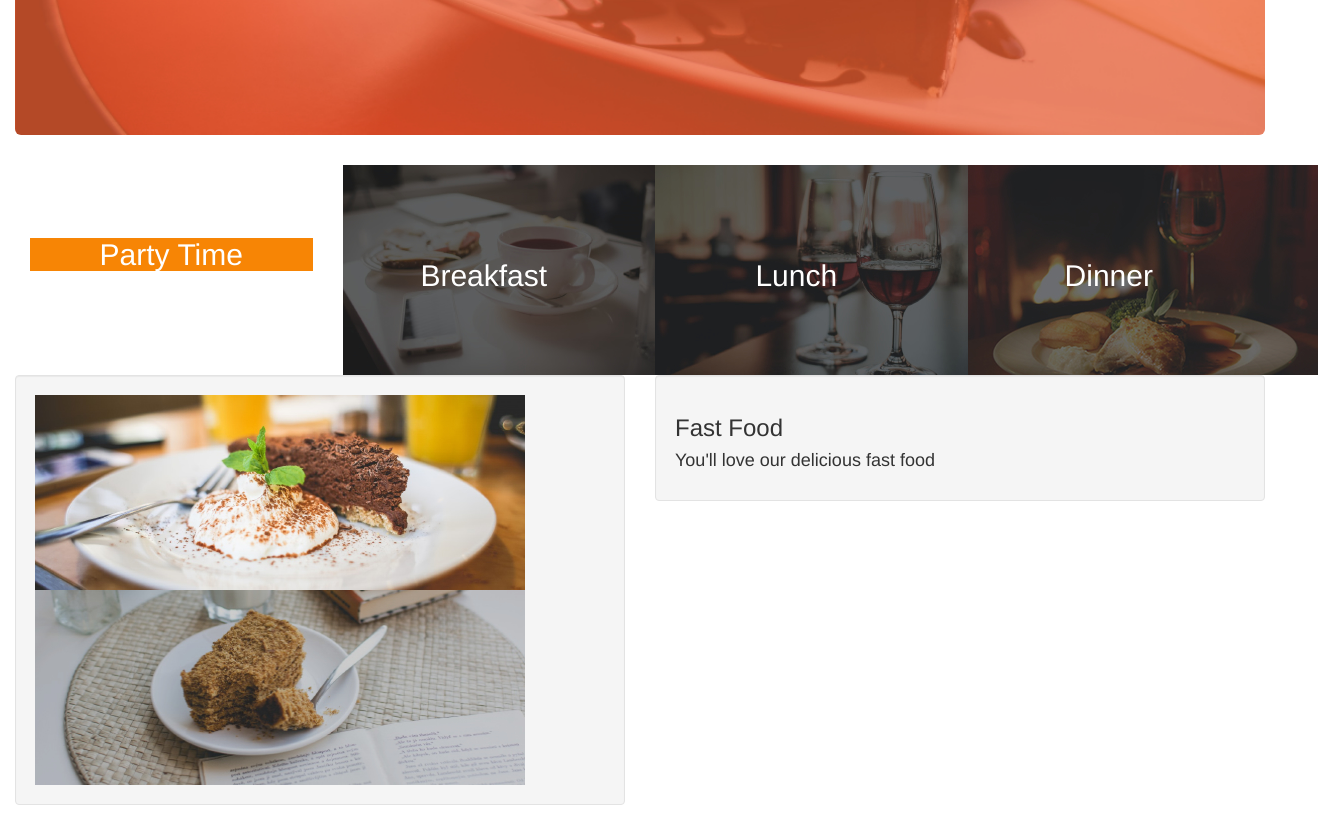
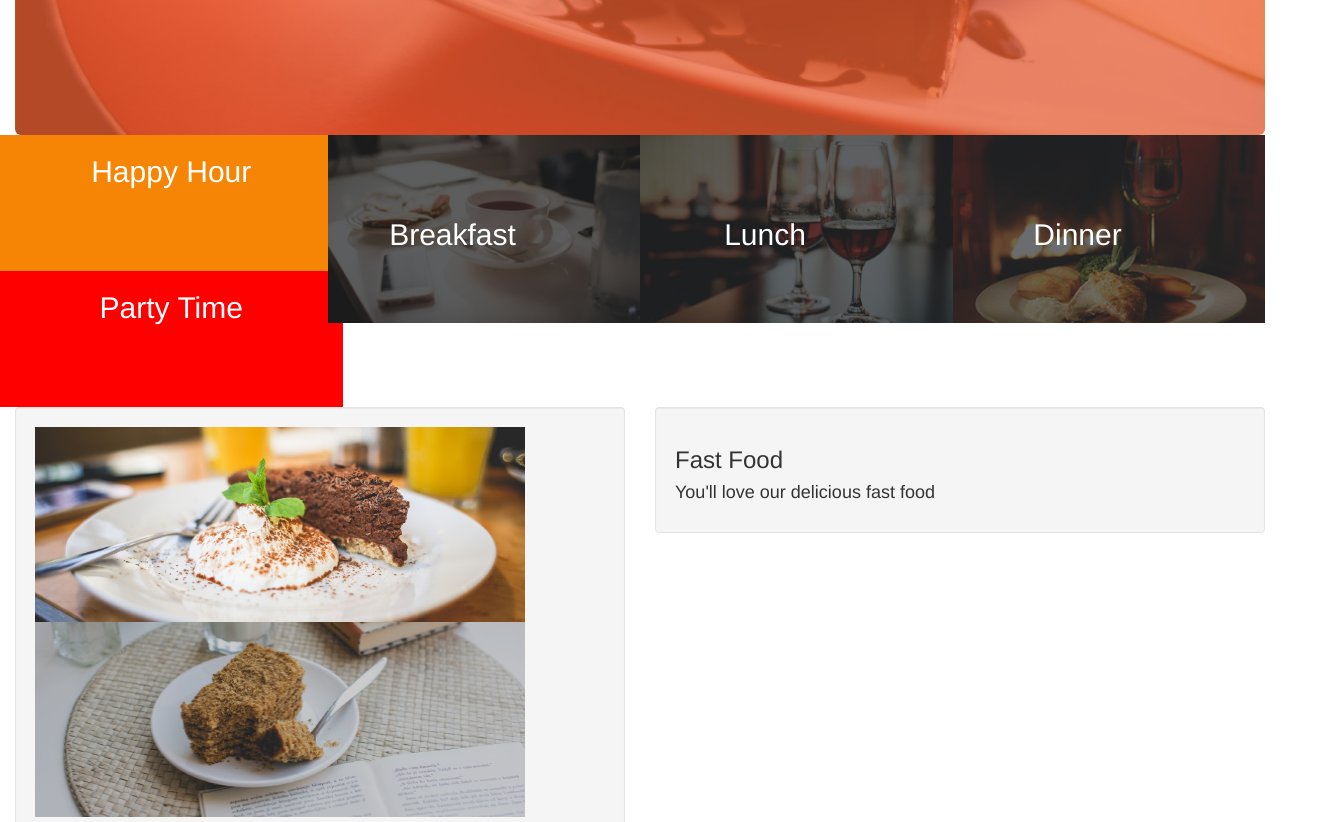
Before and after one commit to paschalogwel/My-Anitas-Kitchen, a plain HTML site: page index.html in a window 1280 px wide. Shown: the part 565-1387 px from the top of the page, 1318 px wide, since content can reach past the window. Drawn offline with Linux system fonts and the light colour scheme.

Commit message:
adds another background image

```diff
--- a/css/styles.css
+++ b/css/styles.css
@@ -10,11 +10,13 @@ h2{
   background-repeat: no-repeat;
   background-size: cover;
   height: 700px;
+  padding: 0%;
+  margin: 0%;
 }
 .centered{
   position: absolute;
   top: 50%;
-  left: 50%;
+  left: 40%;
   transform: translate(-50%, -50%);
 }
 .party{
@@ -24,3 +26,27 @@ h2{
   padding-left: 40%;
   padding-top: 5%;
 }
+.col-md-3{
+  padding: 0%;
+  margin: 0%;
+
+}
+.bf{
+  width: 100%;
+}
+#bf{
+  height: 272px;
+}
+.menu{
+  background-image: url('../img/backgrounds/foodsBg.jpg');
+  background-size: cover;
+  height: 700px;
+}
+#hh{
+    background-color: #F78505;
+    height: 136px;
+}
+#pt{
+  background-color: red;
+  height: 136px;
+}
--- a/index.html
+++ b/index.html
@@ -19,31 +19,31 @@
     <div class="row">
       <div class="col-md-12">
 
-        <div class="col-md-3">
-          <div class="happy">
+        <div class="col-md-3" id="bf">
+          <div class="row" id="hh">
             <h2>Happy Hour</h2>
 
           </div>
-          <div class="party">
+          <div class="row" id="pt">
             <h2>Party Time</h2>
 
           </div>
 
         </div>
-        <div class="col-md-3" id="breakfast">
-          <img src="img/foodtop/breakfast.jpg" alt="a photo of breakfast">
+        <div class="col-md-3">
+          <img src="img/foodtop/breakfast.jpg" alt="a photo of breakfast" class="bf">
           <div class="centered">
             <h2>Breakfast</h2>
           </div>
         </div>
         <div class="col-md-3">
-          <img src="img/foodtop/lunch.jpg" alt="a photo of lunch">
+          <img src="img/foodtop/lunch.jpg" alt="a photo of lunch" class="bf">
           <div class="centered">
             <h2>Lunch</h2>
           </div>
         </div>
         <div class="col-md-3">
-          <img src="img/foodtop/dinner.jpg" alt="a photo of dinner">
+          <img src="img/foodtop/dinner.jpg" alt="a photo of dinner" class="bf">
           <div class="centered">
             <h2>Dinner</h2>
           </div>
@@ -91,7 +91,7 @@
 
     </div>
     <div class="menu">
-
+<p>hhhhh</p>
     </div>
     <div class="customers">
 
```
